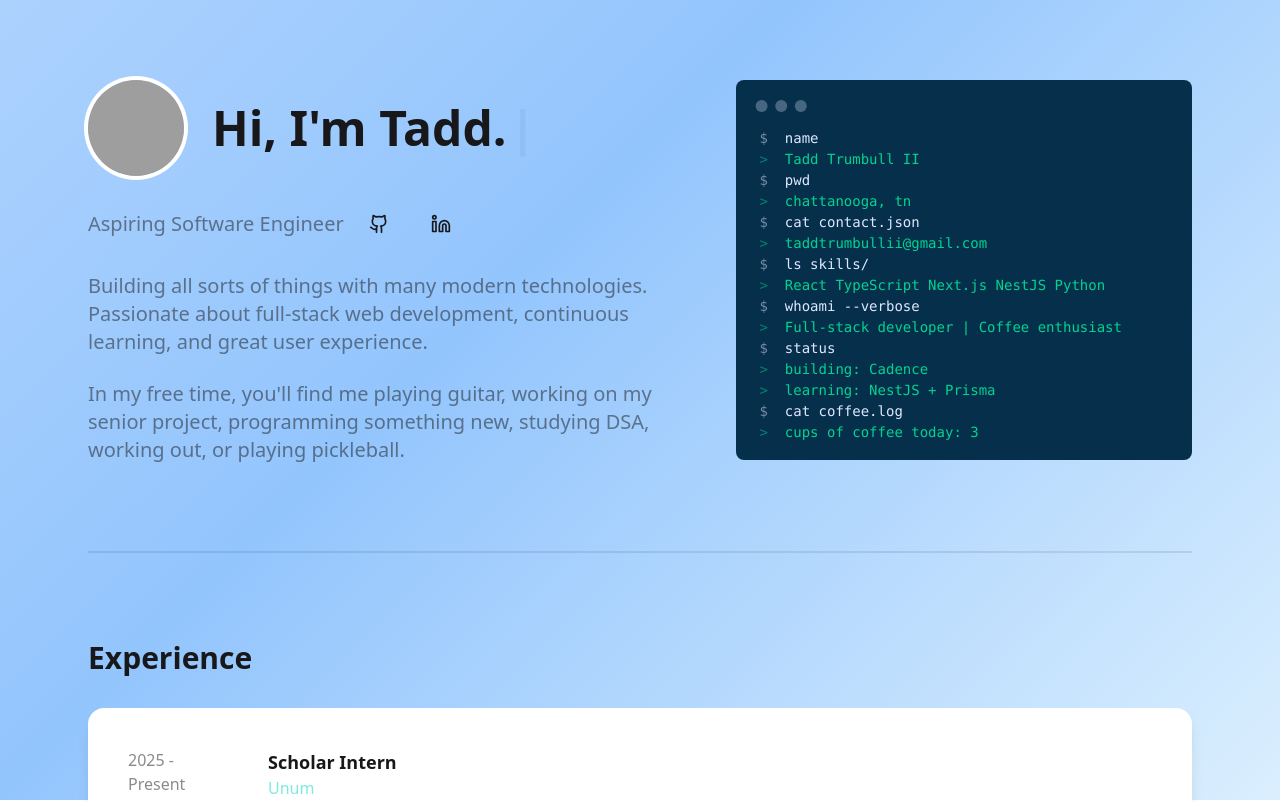
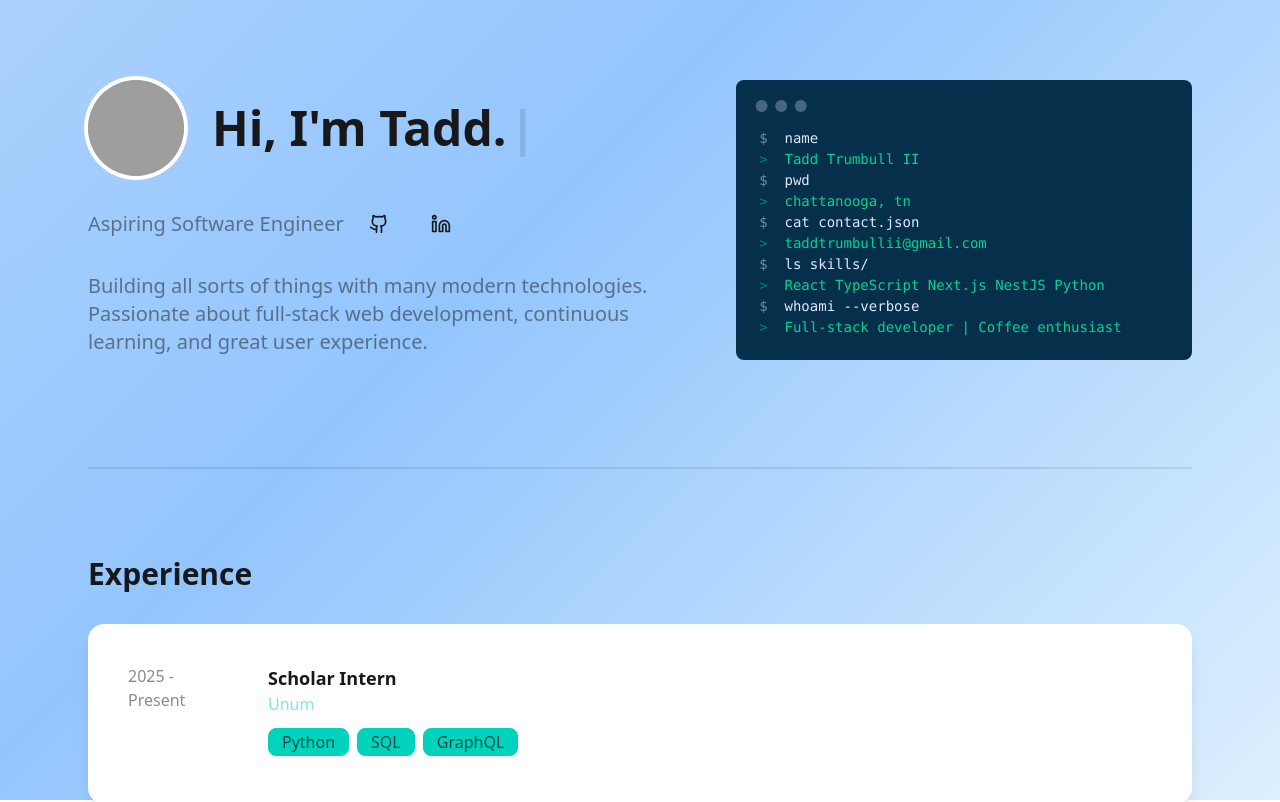
Before and after one commit to taddmtii/portfolio, a React (Vite) app: page / in a window 1280 px wide. Shown: the top 802 px of the page. Built offline with nearby package versions, Linux system fonts and the light colour scheme; grey boxes are pictures that could not be loaded.

Commit message:
updated hero and terminalcard information

```diff
--- a/src/components/Hero.tsx
+++ b/src/components/Hero.tsx
@@ -49,19 +49,7 @@ export function Hero() {
           experience.
         </p>
         <br />
-        <p className="md:text-xl text-lg opacity-50">
-          In my free time, you'll find me playing guitar,
-          working on my senior project, programming something new,
-          studying DSA, working out, or playing pickleball.
-        </p>
-
       </div>
-      {/*<div className="flex flex-row gap-2">
-        <div className="badge badge-md badge-accent">Python</div>
-        <div className="badge badge-md badge-accent">React</div>
-        <div className="badge badge-md badge-accent">TypeScript</div>
-        <div className="badge badge-md badge-accent">Next.Js</div>
-      </div>*/}
     </div>
   );
 }
--- a/src/components/TerminalCard.tsx
+++ b/src/components/TerminalCard.tsx
@@ -1,7 +1,7 @@
 export function TerminalCard() {
   return (
     <>
-      <div className="mockup-code bg-sky-950 text-primary-content w-full h-95 max-w-xl">
+      <div className="mockup-code bg-sky-950 text-primary-content w-full h-70 max-w-xl">
         <pre data-prefix="$">
           <code>name</code>
         </pre>
@@ -32,21 +32,6 @@ export function TerminalCard() {
         <pre data-prefix=">" className="text-success">
           <code>Full-stack developer | Coffee enthusiast</code>
         </pre>
-        <pre data-prefix="$">
-          <code>status</code>
-        </pre>
-        <pre data-prefix=">" className="text-success">
-          <code>building: <a href="https://github.com/taddmtii/Cadence" target="_blank">Cadence</a></code>
-        </pre>
-        <pre data-prefix=">" className="text-success">
-          <code>learning: NestJS + Prisma</code>
-        </pre>
-        <pre data-prefix="$">
-          <code>cat coffee.log</code>
-        </pre>
-        <pre data-prefix=">" className="text-success">
-          <code>cups of coffee today: 3</code>
-        </pre>
       </div>
     </>
   );
```
